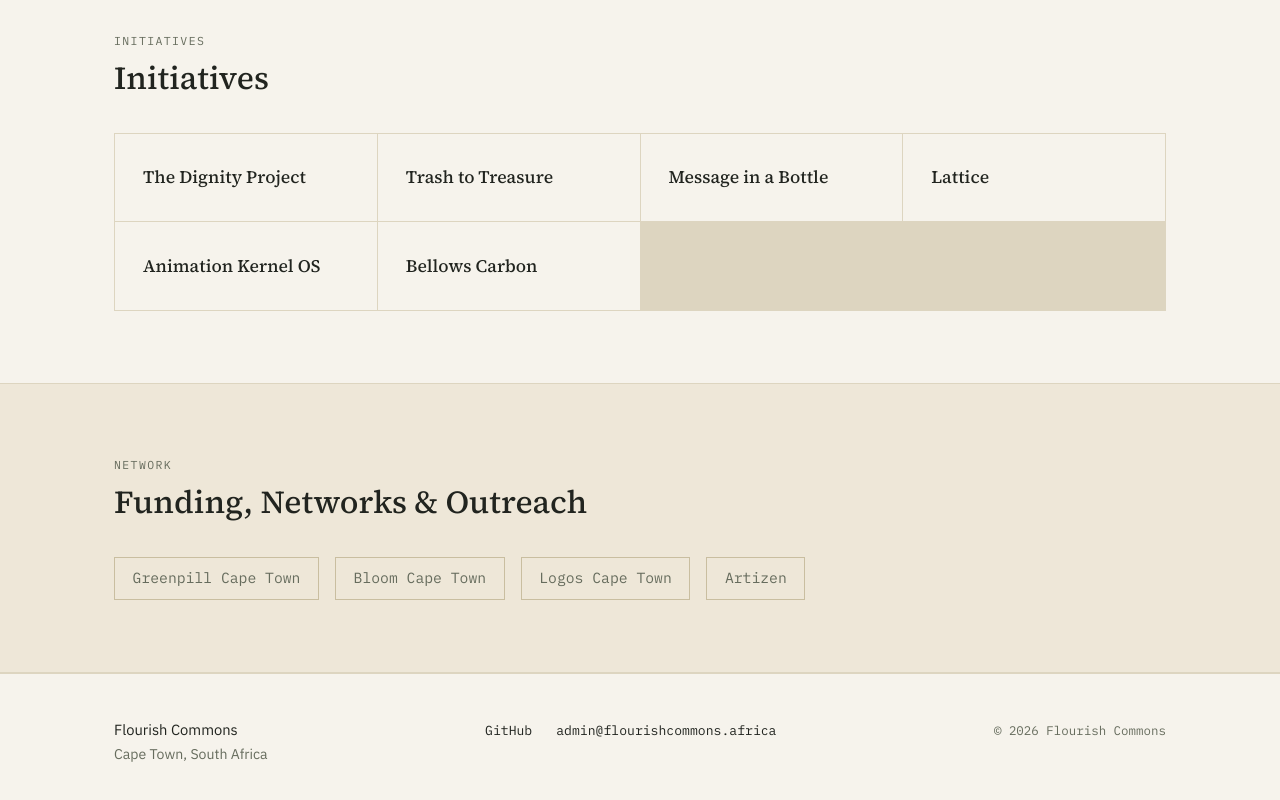
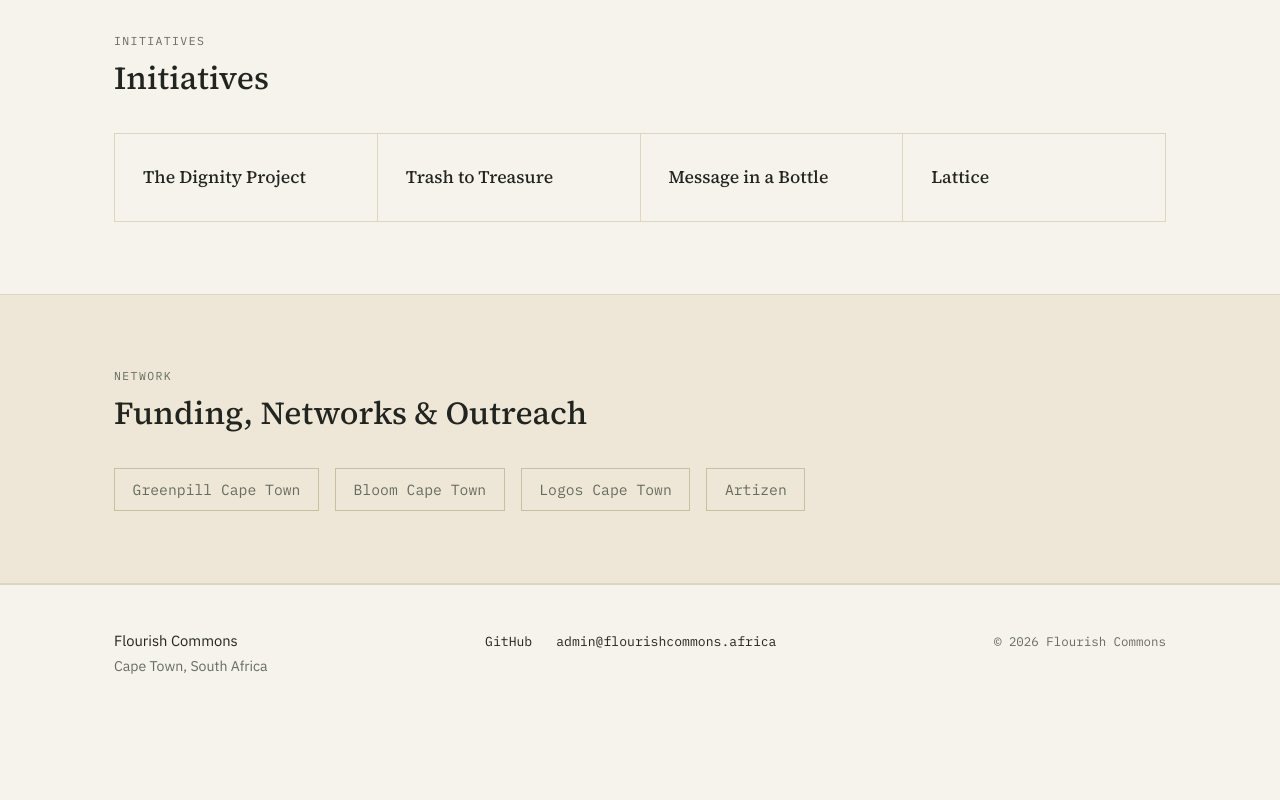
Before and after one commit to Flourish-Commons/flourish-commons, a plain HTML site: page index.html in a window 1280 px wide. Shown: the part 920-1720 px from the top of the page. After the commit the page ends 1641 px from the top, so only its background shows below. Drawn offline with Linux system fonts and the light colour scheme.

Commit message:
Remove Animation Kernel OS and Bellows Carbon initiatives
Removed two initiatives from the list in index.html.

```diff
--- a/index.html
+++ b/index.html
@@ -81,8 +81,6 @@
                 <li><a class="initiative" href="#"><h3>Trash to Treasure</h3></a></li>
                 <li><a class="initiative" href="#"><h3>Message in a Bottle</h3></a></li>
                 <li><a class="initiative" href="#"><h3>Lattice</h3></a></li>
-                <li><a class="initiative" href="#"><h3>Animation Kernel OS</h3></a></li>
-                <li><a class="initiative" href="#"><h3>Bellows Carbon</h3></a></li>
             </ul>
         </div>
     </section>
```
